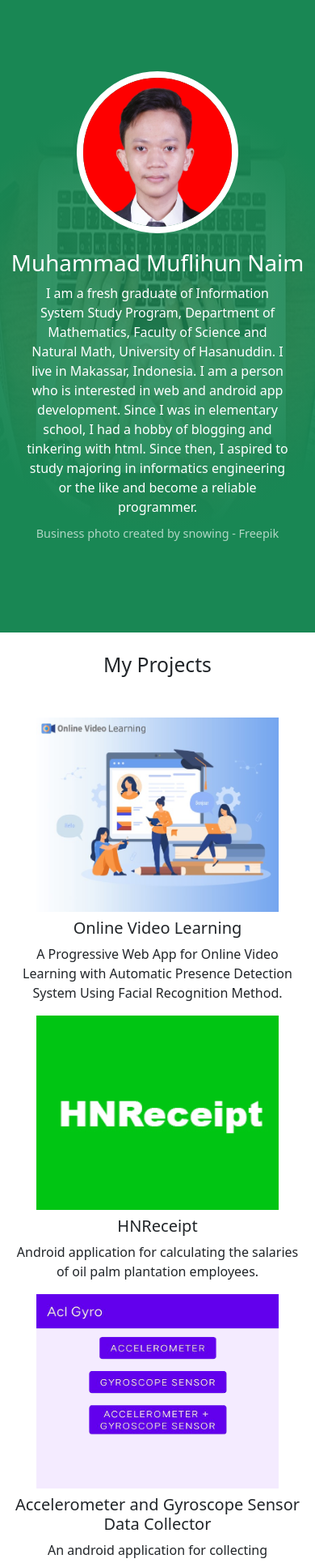
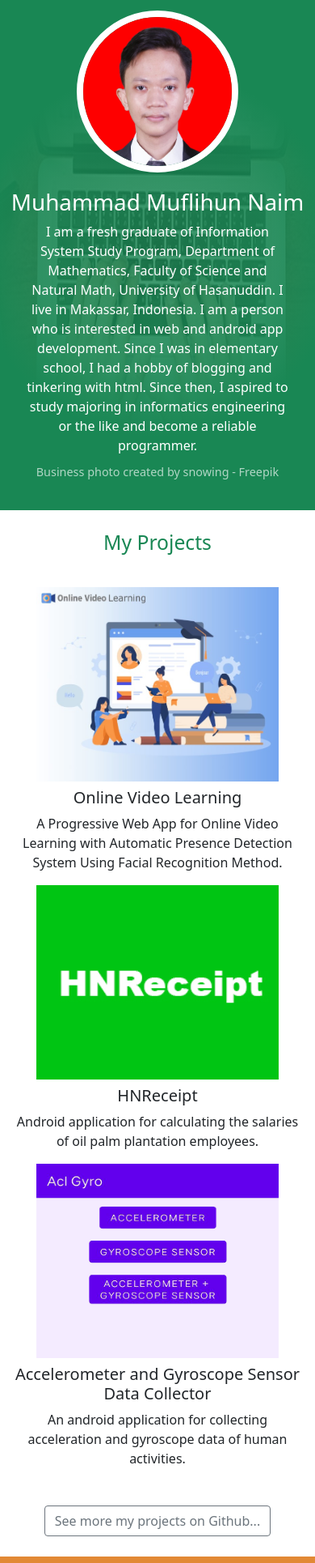
Before and after one commit to naimn2/naimn2.github.io, a plain HTML site: page index.html in a window 390 px wide. Shown: the part 63-1993 px from the top of the page at 81% size. Drawn offline with nearby package versions, Linux system fonts and the light colour scheme.

Commit message:
media screen for general phone

```diff
--- a/css/main.css
+++ b/css/main.css
@@ -117,6 +117,10 @@ section {
   /* border: 1px solid red; */
 }
 
+.projects h2 {
+  margin-bottom: 10vh;
+}
+
 /*
 Responsive Styles
 */
@@ -130,6 +134,16 @@ Responsive Styles
     height: calc(100vh - 56px);
     width: auto;
   } */
+}
+
+/* phone display portrait 1 or general-phone */
+@media (max-aspect-ratio: 1/1) {
+  .full-height, .section-inner {
+    min-height: 0;
+  }
+  .projects h2 {
+    margin-bottom: 40px;
+  }
 }
 
 /* tablet 2 */
--- a/index.html
+++ b/index.html
@@ -75,7 +75,7 @@
   <section id="projects" class="projects full-height">
     <div class="section-inner center-content bg-white">
       <div class="container text-center" style="padding-top: 25px; padding-bottom: 25px;">
-        <h2 style="margin-bottom: 50px;">My Projects</h2>
+        <h2 class="text-success">My Projects</h2>
         <div class="row">
           <div class="col-md">
             <div class="project-item">
@@ -103,6 +103,15 @@
                   style="text-decoration: none;">Accelerometer and Gyroscope Sensor Data Collector</a></h5>
               <p>An android application for collecting acceleration and gyroscope data of human activities.</p>
             </div>
+          </div>
+        </div>
+        <div class="row">
+          <div class="col-md">
+            <a class="btn btn-outline-secondary"
+              href="https://github.com/naimn2?tab=repositories"
+              style="text-decoration: none; margin-top: 30px;">
+              See more my projects on Github...
+            </a>
           </div>
         </div>
       </div>
@@ -212,7 +221,7 @@
   <section id="skills">
     <div class="bg-white" style="width: 100%;">
       <div class="container pb-4" style="padding-top: 30px;">
-        <h2 class="mb-4">Skills</h2>
+        <h2 class="text-success mb-4">Skills</h2>
         <div class="row">
           <div class="col-md">
             <ul class="list-group">
```
